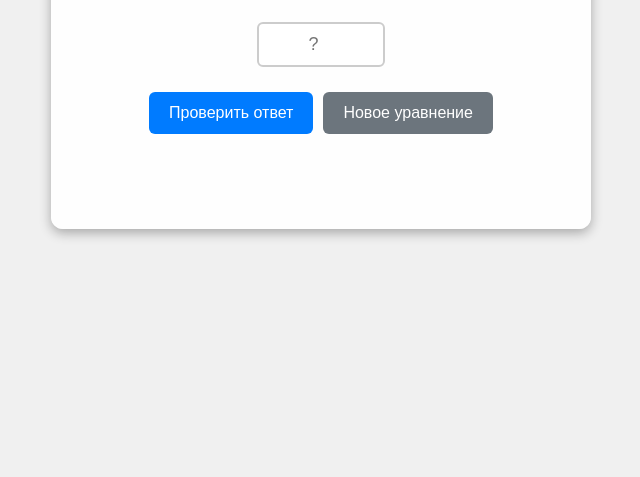
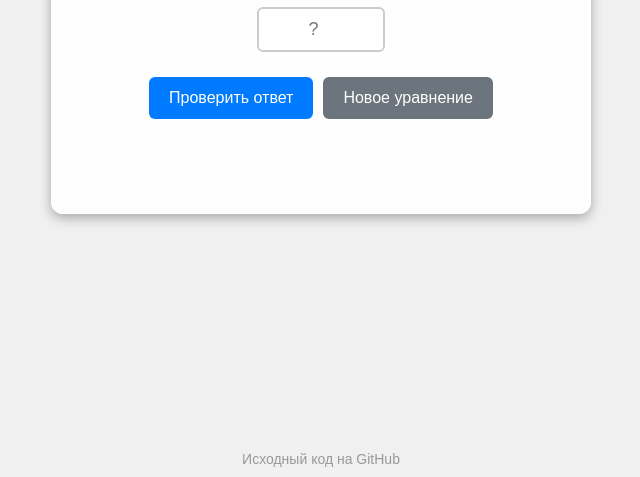
Before and after one commit to sur0c/math_trainer, a plain HTML site: page trainer.html in a window 1280 px wide. Shown: the part 323-800 px from the top of the page, without its empty margins (319-959 px from the left). Drawn offline with Linux system fonts and the light colour scheme.

Commit message:
Update trainer.html

```diff
--- a/trainer.html
+++ b/trainer.html
@@ -12,7 +12,7 @@
             align-items: center;
             min-height: 100vh;
             margin: 0;
-            padding: 20px 10px 100px 10px; /* Отступы: сверху/снизу, по бокам */
+            padding: 20px 10px 130px 10px; /* Увеличили нижний отступ, чтобы поместилась ссылка и квадратики */
             box-sizing: border-box;
 
             background-color: #f0f0f0;
@@ -94,10 +94,10 @@
             background: #5a6268;
         }
 
-        /* Панель истории внизу (белый кружок убран) */
+        /* Панель истории внизу (без белого фона) */
         #history {
             position: fixed;
-            bottom: 15px;
+            bottom: 45px; /* Подняли выше, чтобы освободить место для ссылки */
             left: 50%;
             transform: translateX(-50%);
             display: flex;
@@ -107,7 +107,6 @@
             flex-wrap: wrap;
             max-width: 95vw;
             z-index: 100;
-            /* Убраны background и padding */
         }
         .history-square {
             width: 20px;
@@ -119,6 +118,24 @@
         .history-square.correct  { background-color: #28a745; }
         .history-square.wrong    { background-color: #dc3545; }
         .history-square.skipped  { background-color: #ffc107; }
+
+        /* Ссылка на GitHub внизу страницы */
+        .github-link {
+            position: fixed;
+            bottom: 10px;
+            left: 50%;
+            transform: translateX(-50%);
+            font-size: 14px;
+            color: #999; /* Бледный цвет */
+            text-decoration: none;
+            transition: color 0.2s;
+            z-index: 100;
+        }
+
+        .github-link:hover {
+            color: #666; /* Чуть темнее при наведении */
+            text-decoration: underline;
+        }
 
         /* --- МЕДИА-ЗАПРОС ДЛЯ ПК (экраны шире 600px) --- */
         @media (min-width: 600px) {
@@ -134,6 +151,9 @@
             }
             h1 {
                 font-size: 24px;
+            }
+            #history {
+                bottom: 50px; /* На ПК чуть больше отступ */
             }
         }
     </style>
@@ -156,6 +176,9 @@
 
     <!-- Панель истории -->
     <div id="history"></div>
+
+    <!-- Ссылка на GitHub -->
+    <a href="https://github.com/sur0c/my-math/tree/main" class="github-link" target="_blank">Исходный код на GitHub</a>
 
     <script>
         let currentRoots = [];
```
